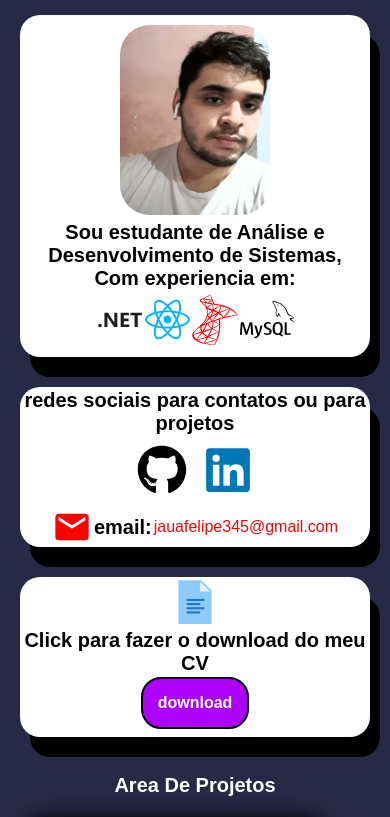
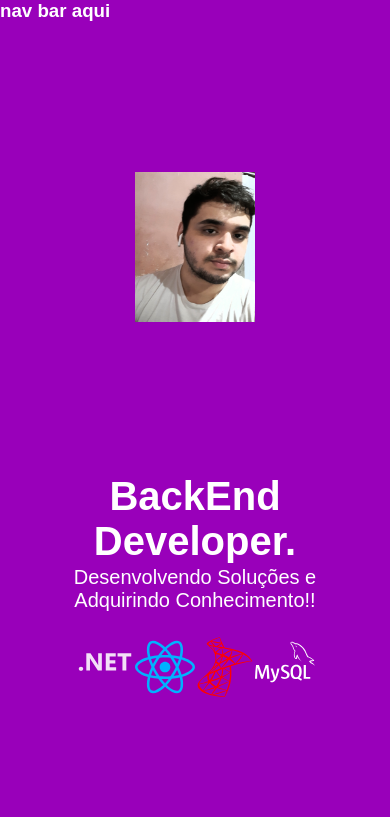
Before and after one commit to jauafelipe/portifolio, a React app: page / in a window 390 px wide. Shown: the top 817 px of the page. Built offline with nearby package versions, Linux system fonts and the light colour scheme; the HTML template or start-up script is replaced by a standard one.

Commit message:
ajustando responvividede tablete

```diff
--- a/src/App.tsx
+++ b/src/App.tsx
@@ -2,7 +2,7 @@ import './App.css'
 import { AboutMeStart } from './components/AboutMeStart/AboutMeStart'
 import { GridContainer } from './components/grid-container/GridContainer';
 import { BoxContainer } from './components/box-container/BoxContainer';
-import { FaGithub,FaJava } from "react-icons/fa";
+import { FaGithub,FaJava,FaNodeJs  } from "react-icons/fa";
 import { SiSpringboot } from 'react-icons/si';
 
 function App() {
@@ -11,16 +11,15 @@ function App() {
 
   return (
     <>
-      <AboutMeStart
-
-      />
-    <section className='projetos'>
+      <AboutMeStart/>
+        <section className='projetos'>
           <h2 style={{color:"#fff"}}>Area De Projetos</h2>
         <GridContainer>
           <div>
             <BoxContainer
             icon={
-              <FaGithub size={50} color='black' />
+              [<FaGithub size={50} color='black' />,
+              <FaNodeJs size={50} color='green'/>]
             }
             text='Atuei no desenvolvimento de uma api para um projeto de cafeteria'  link='https://github.com/dopeeycode/desafio_coffeeDelivery' />
           </div>
@@ -28,13 +27,11 @@ function App() {
             <BoxContainer
             icon={
              [<FaJava size={50} color='red' />
-              ,<SiSpringboot size={50} color='green'/>]
+              ,<SiSpringboot size={50} color='green'/>,
+            ]
             }
             text='para afins de estudo desenvolvi uma api simples usando java+springboot'
             link='https://github.com/jauafelipe/api-java-spring-postgreesql' />
-          </div>
-          <div>
-            <BoxContainer text='ola mundo'  link=''/>
           </div>
 
         </GridContainer>
--- a/src/components/AboutMeStart/AboutMeStart.css
+++ b/src/components/AboutMeStart/AboutMeStart.css
@@ -1,165 +1,239 @@
-.header {
+.cabeçalho {
     display: flex;
-    flex-wrap: wrap;
-    justify-content: center;
-
+    color: white;
 }
-
-.container{
-    margin: 15px;
-    background-color: #ffffff;
-    width: 600px;
-    padding: 10px;
-    border-radius: 20px;
-    box-shadow: 10px 20px black;
+.main {
 }
-
-.container .box .image {
-    width: 150px;
-    height: 190px;
-    margin: auto;
-    border-radius: 30px;
+.main .container {
+    max-width: 1200px;
+    height: 100vh;
+    text-align: start;
+    display: flex;
+    flex-direction: row-reverse;
+    align-items: center;
+    justify-content: space-evenly;
+    margin: 0 auto;
 }
-
-.about-me{
-    width: 100%;
+.main .container img {
+    width: 300px;
+    height: 350px;
 }
-.about-me h2 {
-    text-align: center;
-    color: rgb(0, 0, 0);
+.main .container h2{
+    font-size: 55px;
+    color: white;
 }
-
-.about-me .stack {
-    display: flex;
-    justify-content: center;
-    align-items: center;
-}
-.scroll-button {
-    margin: 0 auto;
-    font-size: 25px;
-    display: flex;
-    flex-direction: column;
-    align-items: center;
-    background: none;
-    color: #fff;
-    cursor: pointer;
-    margin-top: 50px;
-    transition: all 0.5s;
-    background-color: rgba(0, 0, 0, 0.5);
-    border-radius: 25%;
-    padding: 20px;
-    animation: bounceAnimation 2s infinite alternate;
-}
-
-.scroll-button:hover {
-    color: rgb(0, 204, 255);
-}
-
-@keyframes bounceAnimation {
-    0% {
-        transform: translateY(0);
-    }
-    50% {
-        transform: translateY(10px);
-    }
-}
+.main .container p {color: white;font-size: 30px; text-decoration: underline;}
 
 
 
 
-.social-midia {
-    margin: 15px;
-    border-radius: 20px;
+
+
+.main .social-midia {
+    color: #fff;
+    margin: 0 auto;
+    display: flex;
+    justify-content: space-around;
+    max-width: 1200px;
+    align-items: center;
+    padding: 20px;
+    height: 100vh;
+}
+.main .social-midia h2 {
+    width: 600px;
+    text-align: start;
+    font-size: 50px;
+
+}
+.main .social-midia .icons {
     display: flex;
     flex-direction: column;
-    justify-content: center;
-    align-items: center;
-    width: 600px;
-    background-color: #ffffff;
-    box-shadow: 10px 20px black;
-}
-.social-midia h2 {
 }
 
 
+.main .social-midia .icons a:nth-child(1):hover {
+    background-color: #000000;
+    box-shadow: -10px 10px 10px   rgb(0, 0, 0);
 
-.social-midia .icons a {
-    margin: 8px;
 }
-.social-midia .box-mail {
-    display: flex;
-justify-content: center;
-align-items: center;
+.main .social-midia .icons a:nth-child(2):hover {
+    background-color:none;
+    background-color: #fff;
+    box-shadow: -10px 10px 10px   rgb(0, 68, 255);
+}
+.main .social-midia .icons a:nth-child(3):hover {
+    background-color: #fff;
+    box-shadow: -10px 10px 10px   rgb(255, 0, 0);
+
 }
 
-.social-midia .box-mail a {
-    color: red;
+.main .grade-download{
+    color: #fff;
+    margin: 0 auto;
+    display: flex;
+    justify-content: space-around;
+    align-items: center;
+    max-width: 1200px;
+    height: 100vh;
+    padding: 20px;
 }
-.grade-download {
-    box-shadow: 10px 20px black;
-    margin: 15px;
+
+.main .grade-download h2 {
     width: 600px;
-    height:10em;
-    background-color: #fff;
-    border-radius: 20px;
+    text-align: start;
+    font-size: 50px;
+}
+.main .grade-download .grade-icons  {
     display: flex;
     flex-direction: column;
-    align-items: center;
+}
+.main .grade-download .grade-icons a {
+    margin-top: 30px;
 }
 
-.grade-download a {
-    background-color: #ae00ff;
-    border: 2px solid black;
-    border-radius: 20px;
-    padding: 15px;
-    color: #fff;
-    font-size: 30;
-    font-weight: bold;
-    transition: all 0.5s;
+.main .grade-download .grade-icons a:nth-child(1):hover {
+    background-color: #fff;
+    box-shadow: -10px 10px 10px   rgb(51, 255, 0);
+}
 
+.main .grade-download .grade-icons a:nth-child(2):hover {
+    background-color: #fff;
+    box-shadow: -10px 10px 10px   rgb(255, 0, 0);
 }
-.grade-download a:hover {
-    background-color: rgba(0, 0, 0, 0.493);
-    transition: all 0.5s;
+
+@media screen and (width <= 768px) {
+    .main .container {
+    }
+
+    .main .container img {
+        width: 200px;
+        height: 250px;
+    }
+    .main .container h2{
+        font-size: 40px;
+        color: white;
+    }
+    .main .container p {
+        color: white;
+        font-size: 20px;
+        text-decoration: none;
+    }
+    .main .container .tecs .tec-icon {
+        width: 60px;
     }
 
 
 
 
 
+    .main .social-midia {
+        width: 100%;
+        justify-content: space-evenly;
+    }
+    .main .social-midia h2 {
+        width: 320px;
+        font-size: 40px;
+    }
+    .main .social-midia .icons {
+        display: flex;
+    }
+
+    .main .social-midia .icons a .icon-social {
+        width: 60px;
+
+    }
+
+    .main .grade-download{
+        color: #fff;
+        margin: 0 auto;
+        display: flex;
+        justify-content: space-evenly;
+        align-items: center;
+        max-width: 1200px;
+        height: 100vh;
+        padding: 20px;
+    }
+
+    .main .grade-download h2 {
+        font-size: 40px;
+        width: 300px;
+    }
+    .main .grade-download .grade-icons  {
+    }
+    .main .grade-download .grade-icons a {
+    }
+    .main .grade-download .grade-icons a .icon-grade {
+        width: 60px;
+    }
+
+}
+
+@media screen and (max-width:480px) {
+    .main .container {
+        flex-direction: column;
+        text-align: center;
+        justify-content: space-evenly;
+    }
+
+    .main .container img {
+        width: 120px;
+        height: 150px;
+    }
+    .main .container h2{
+        font-size: 40px;
+        color: white;
+    }
+    .main .container p {
+        color: white;
+        font-size: 20px;
+        text-decoration: none;
+    }
+    .main .container .tecs .tec-icon {
+        width: 60px;
+    }
 
 
 
-@media screen and (max-width: 480px) {
-    .header{
-        display: flex;
+
+
+    .main .social-midia {
         flex-direction: column;
-        justify-content: center;
-        align-items: center;
+        width: 100%;
+        justify-content: space-evenly;
     }
-    .container {
-        width:100%;
-        max-width: 350px;
+    .main .social-midia h2 {
+        width: 320px;
+        font-size: 40px;
+    }
+    .main .social-midia .icons {
+        flex-direction: row;
+    }
+
+    .main .social-midia .icons a .icon-social {
+        width: 60px;
 
     }
 
-    .social-midia {
-        width:100%;
-        max-width: 350px;
+    .main .grade-download{
+        color: #fff;
+        margin: 0 auto;
+        display: flex;
+        justify-content: space-evenly;
+        align-items: center;
+        max-width: 1200px;
+        height: 100vh;
+        padding: 20px;
     }
 
-    .about-me .stack {
-        display: flex;
+    .main .grade-download h2 {
+        font-size: 40px;
+        width: 300px;
     }
-    .container .image {
-        width: 90px;
-        height: 120px;
-        margin: auto;
-        border-radius: 30px;
+    .main .grade-download .grade-icons  {
     }
-
-    .grade-download {
-        width:100%;
-        max-width: 350px;
+    .main .grade-download .grade-icons a {
+    }
+    .main .grade-download .grade-icons a .icon-grade {
+        width: 60px;
     }
 }
--- a/src/components/AboutMeStart/AboutMeStart.tsx
+++ b/src/components/AboutMeStart/AboutMeStart.tsx
@@ -1,10 +1,9 @@
 import "./AboutMeStart.css"
 import { AiOutlineDotNet } from "react-icons/ai";
-import { FaLinkedin, FaReact } from "react-icons/fa";
+import { FaFileDownload, FaLinkedin, FaReact, FaRegFilePdf } from "react-icons/fa";
 import { SiMicrosoftsqlserver, SiMysql } from "react-icons/si";
 import { FaGithub } from "react-icons/fa";
 import { MdEmail } from "react-icons/md";
-import { FcDocument } from "react-icons/fc";
 
 
 export const AboutMeStart = () => {
@@ -12,36 +11,53 @@ export const AboutMeStart = () => {
 
   return (
     <>
-    <div className="header">
+    <header className="cabeçalho">
+      <nav>
+        <h3>nav bar aqui</h3>
+      </nav>
+    </header>
+
+
+
+    <div className="main">
+
 
       <div className="container">
-        <div className="box" >
-          <img className="image" src="images/profile.jpg" alt="image" />
-          <div className="about-me">
+      <img src="images/profile.jpg" alt="image" />
+
+            <div className="stack">
             <h2>
-              Sou estudante de Análise e Desenvolvimento de Sistemas, Com experiencia em:
+              BackEnd <br />
+              Developer.
             </h2>
-            <div className="stack">
-              <AiOutlineDotNet
-                color="#000"
-                size={50}
+            <p>
+              Desenvolvendo Soluções e <br />Adquirindo Conhecimento!!
+            </p>
+             <div className="tecs">
+             <AiOutlineDotNet
+             className="tec-icon"
+                color="#fff"
+                size={100}
               />
               <FaReact
+             className="tec-icon"
+
                 color="#00B2FF"
-                size={45}
+                size={90}
               />
               <SiMicrosoftsqlserver
+             className="tec-icon"
+
                 color="#FF0000"
-                size={50}
+                size={90}
               />
               <SiMysql
-                color="#000"
-                size={55} />
+             className="tec-icon"
+
+                color="#fff"
+                size={100} />
+             </div>
             </div>
-          </div>
-
-        </div>
-
       </div>
 
 
@@ -49,35 +65,43 @@ export const AboutMeStart = () => {
       <div className="social-midia">
             <h2>redes sociais para contatos ou para projetos</h2>
             <div className="icons">
-              <a href="https://github.com/jauafelipe" target="_blank" rel="github">
-              <FaGithub size={50} color="#000" />
+
+              <a href="https://github.com/jauafelipe" target="_blank" >
+              <FaGithub className="icon-social" size={100} color="#fff" />
               </a>
-              <a href="https://www.linkedin.com/in/jau%C3%A3-felipe-bb2b322ab/" target="_blank" rel="">
-                <FaLinkedin color="0077b6" size={50} />
+
+              <a href="https://www.linkedin.com/in/jau%C3%A3-felipe-bb2b322ab/" target="_blank">
+                <FaLinkedin className="icon-social"  color="0077b6" size={100} />
+              </a>
+
+              <a href="mailto:jauafelipe345@gmail.com">
+              <MdEmail className="icon-social"  size={104} color="red" />
               </a>
             </div>
-            <div className="box-mail">
-              <MdEmail size={40} color="red" />
-            <h2>
-              email:
-             </h2>
-             <a href="mailto:jauafelipe345@gmail.com">
-                jauafelipe345@gmail.com
-                </a>
-            </div>
+
+
+      </div>
+
+      <div className="grade-download">
+        <h2>Click ao Lado Para Fazer o Download do Meu CV ou se Deseja visualiza-lo</h2>
+        <div className="grade-icons">
+
+        <a href="downloads\my_cv.pdf" download>
+        <FaFileDownload className="icon-grade"  size={100} color="#70e000"/>
+        </a>
+
+        <a href="downloads\my_cv.pdf">
+        <FaRegFilePdf className="icon-grade"   size={100} color="red" />
+        </a>
+        </div>
       </div>
 
 
 
 
 
-      <div className="grade-download">
-        <FcDocument size={50} />
 
-        <h2>Click para fazer o download do meu CV</h2>
-        <a href="downloads\my_cv.pdf" download>download</a>
 
-      </div>
 
     </div>
   </>
--- a/src/index.css
+++ b/src/index.css
@@ -8,7 +8,7 @@
 }
 
 a{
-    color: #000000;
+    color: #ffffff;
     text-decoration: none;
     cursor: pointer;
     transition: ease-in 0.5s;
@@ -23,7 +23,7 @@ h2 {
 }
 body{
     font-family: 'Poppins', sans-serif;
-    background-color: #282847;
+    background: rgb(153,0,186);
 }
 
 
```
Also changed, not shown: 1 other file (tests, documents, lock files or other folders). Lines whose indentation alone changed are shown as unchanged.
